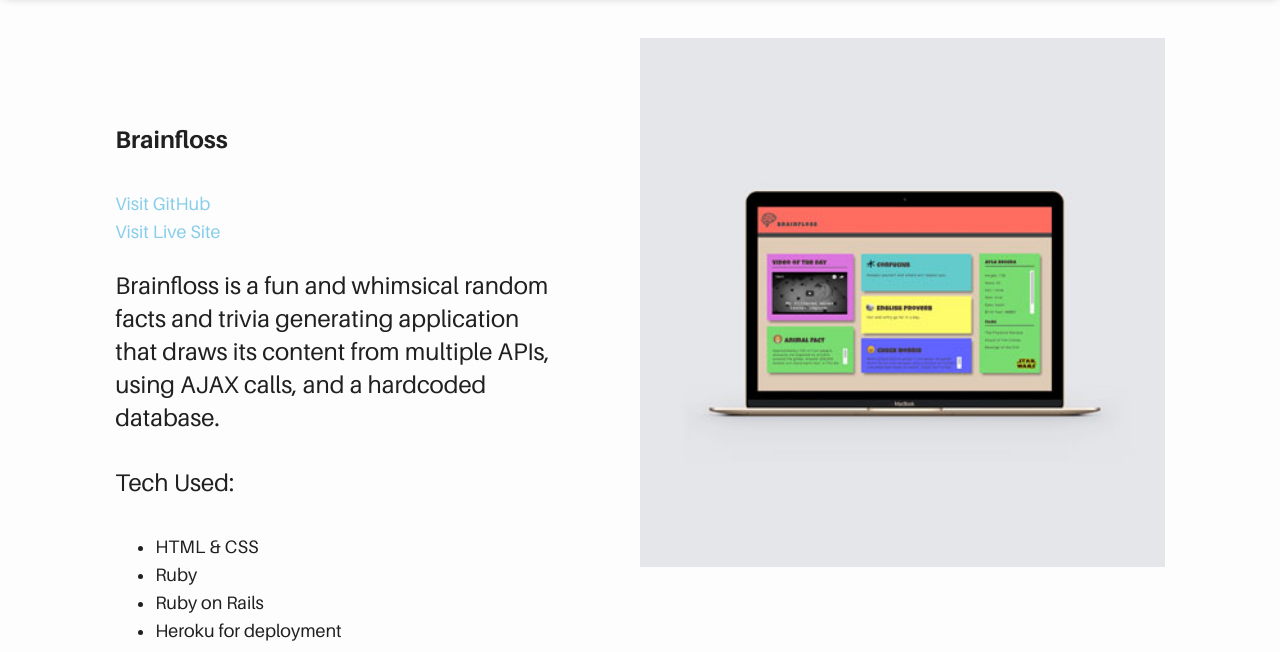
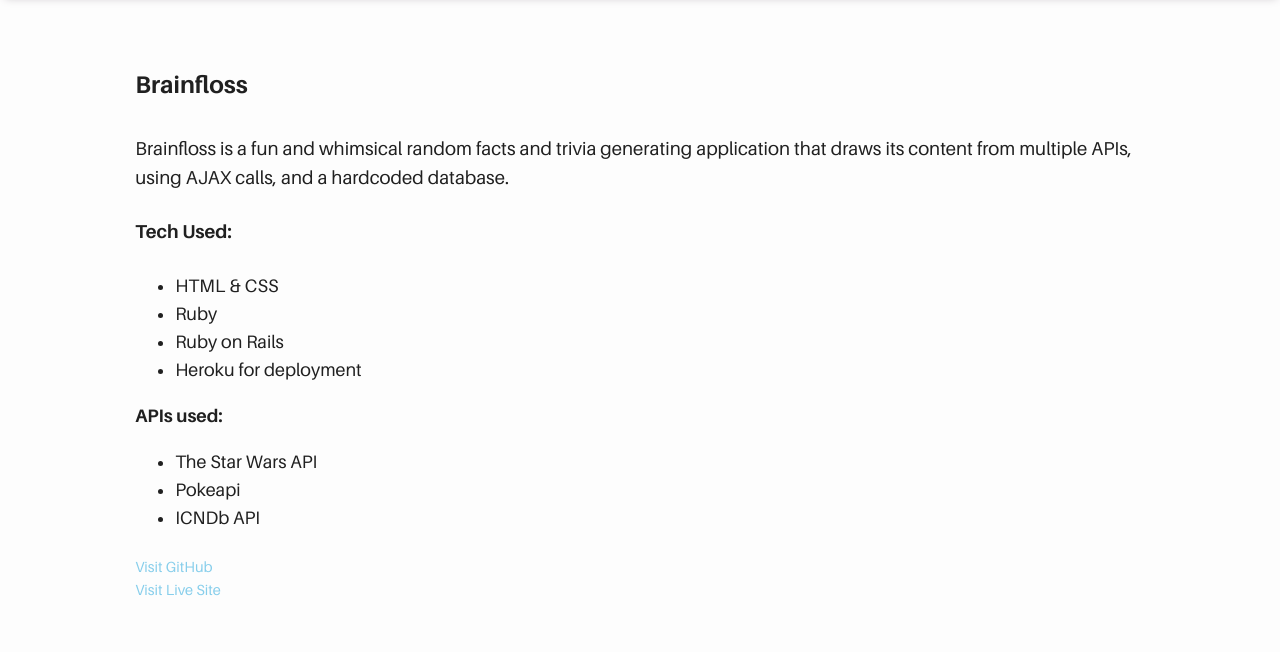
Before and after one commit to JeanRivera23/JeanRivera23.github.io, a plain HTML site: page item-brainfloss.html in a window 1280 px wide. Shown: the part 139-791 px from the top of the page. Drawn offline with Linux system fonts and the light colour scheme.

Commit message:
project pages complete

```diff
--- a/assets/css/urku.css
+++ b/assets/css/urku.css
@@ -12,8 +12,22 @@ body {
 }
 
 .projectLinks {
-  /*font-size: 11pt;*/
+  font-size: 11pt;
   color: skyblue;
+}
+
+.bold {
+  font-weight: bold;
+}
+.proj {
+  position: relative;
+  top: 100px;
+  padding: 20px;
+  margin-bottom: 30px;
+}
+
+.description {
+  font-size: 14pt;
 }
 
 .prof {
--- a/item-brainfloss.html
+++ b/item-brainfloss.html
@@ -69,15 +69,33 @@
 
     </header>
 
-
     <section class="ae-container-fluid ae-container-fluid--full">
 
       <div class="ae-container-fluid ae-container-fluid--inner rk-portfolio--inner"  id="portfolio-item-cont">
 
-        <div class="ae-grid ae-grid--collapse au-xs-ptp-1">
-          <div class="ae-grid__item item-lg-5 au-lg-ptp-1">
+        <div class="proj">
 
-            <h4 class="ae-u-bolder">Brainfloss</h4>
+          <div>
+
+            <h4 class="bold">Brainfloss</h4>
+
+            <p class="description">Brainfloss is a fun and whimsical random facts and trivia generating application that draws its content from multiple APIs, using AJAX calls, and a hardcoded database.</p>
+
+            <p class="description">
+              <span class="bold">Tech Used:</span>
+              <ul>
+                <li>HTML &amp; CSS</li>
+                <li>Ruby</li>
+                <li>Ruby on Rails</li>
+                <li>Heroku for deployment</li>
+              </ul>
+              <span class="bold">APIs used:</span>
+              <ul>
+                <li><a  href="https://swapi.co/" target="_blank">The Star Wars API</a></li>
+                <li><a href="https://pokeapi.co/" target="_blank">Pokeapi</a></li>
+                <li><a href="http://www.icndb.com/api/" target="_blank">ICNDb API</a></li>
+              </ul>
+            </p>
 
             <p class="projectLinks">
 
@@ -89,33 +107,11 @@
 
             </p>
 
-
-            <p class="ae-eta">Brainfloss is a fun and whimsical random facts and trivia generating application that draws its content from multiple APIs, using AJAX calls, and a hardcoded database.</p>
-
-            <p class="ae-eta">
-              Tech Used:
-              <ul>
-                <li>HTML &amp; CSS</li>
-                <li>Ruby</li>
-                <li>Ruby on Rails</li>
-                <li>Heroku for deployment</li>
-              </ul>
-              APIs used:
-              <ul>
-                <li><a class="projectLinks" href="https://swapi.co/" target="_blank">The Star Wars API</a></li>
-                <li><a class="projectLinks" href="https://pokeapi.co/" target="_blank">Pokeapi</a></li>
-                <li><a class="projectLinks" href="http://www.icndb.com/api/" target="_blank">ICNDb API</a></li>
-              </ul>
-            </p>
-
           </div>
-
-          <div class="ae-grid__item item-lg-6 item-lg--offset-1"><img src="assets/img/project-8.jpg" alt="Urku Portfolio"></div>
 
         </div>
 
       </div>
-
 
     </section>
 
```
Also changed, not shown: about.html (+1 -1 lines), item-greenthumb.html (+21 -23 lines), item-meal123.html (+17 -20 lines).
